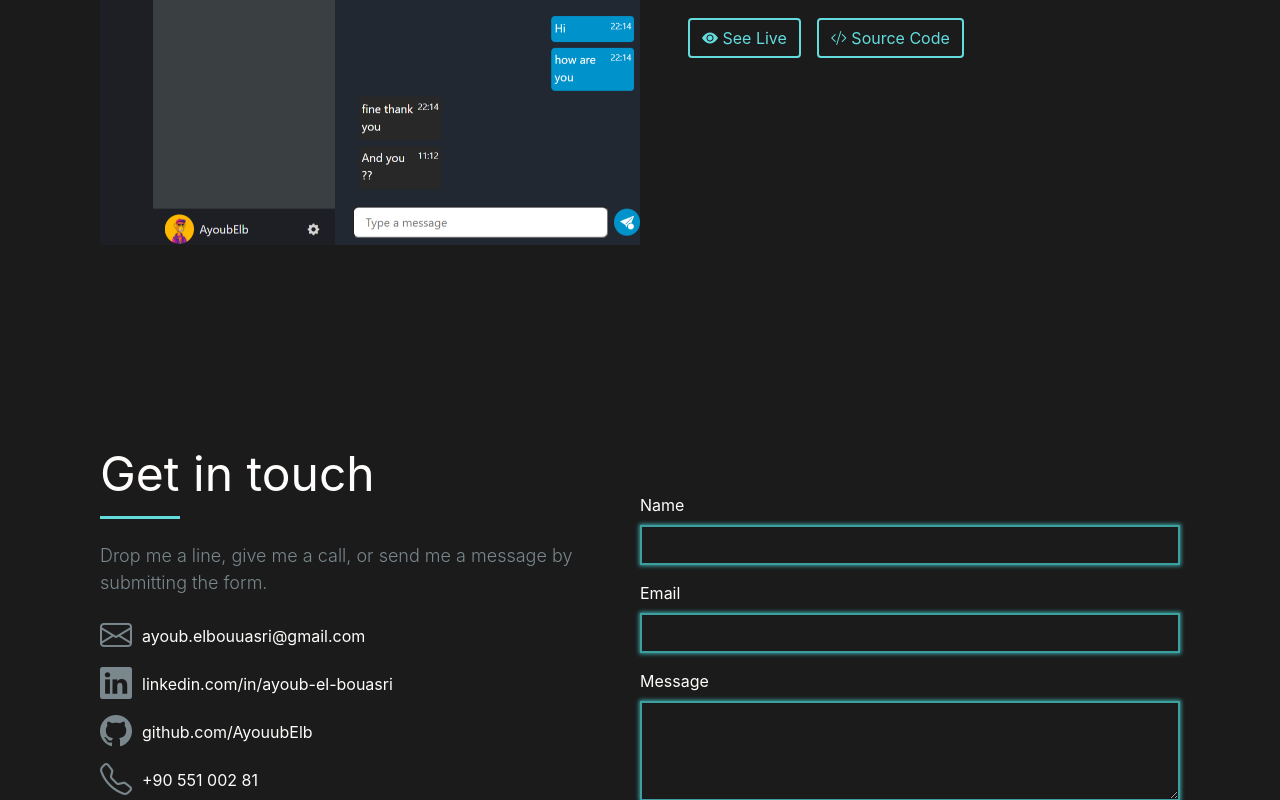
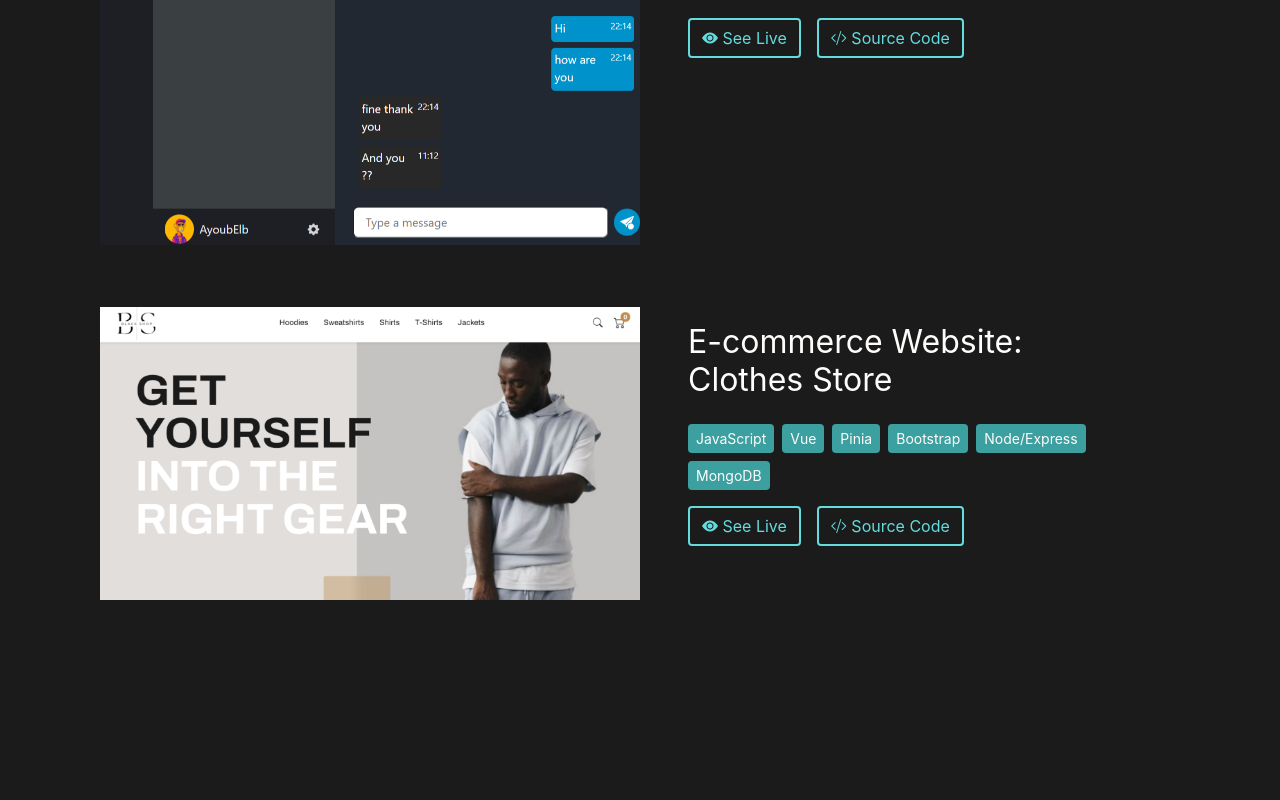
Before and after one commit to AyouubElb/portfolio, a Vue app: page / in a window 1280 px wide. Shown: the part 2512-3312 px from the top of the page. Built offline with nearby package versions, Linux system fonts and the light colour scheme.

Commit message:
new commit

```diff
--- a/src/views/HomeView.vue
+++ b/src/views/HomeView.vue
@@ -117,7 +117,7 @@
       <div class="projects-section-title">
         <h2>My projects</h2>
       </div>
-      <div class="projects-section-content grid-2">
+      <div class="projects-section-content grid-2" style="margin-bottom: 62px">
         <div
           class="project-image"
           data-aos="fade-right"
@@ -159,6 +159,49 @@
             <button class="btn">
               <a
                 href="https://github.com/AyouubElb/Realtime-Chat-App-client"
+                target="_blank"
+              >
+                <i class="bi bi-code-slash"></i>
+                Source Code
+              </a>
+            </button>
+          </div>
+        </div>
+      </div>
+      <div class="projects-section-content grid-2">
+        <div
+          class="project-image"
+          data-aos="fade-right"
+          data-aos-duration="500"
+          data-aos-easing="ease-in-out"
+        >
+          <img src="../assets/images/blackshop-screenshot.png" alt="" />
+        </div>
+        <div
+          class="project-text px-5 py-3"
+          data-aos="fade-left"
+          data-aos-duration="500"
+          data-aos-easing="ease-in-out"
+        >
+          <h3 class="mb-4">E-commerce Website: Clothes Store</h3>
+          <ul class="projects-tags-list d-flex gap-2 p-0">
+            <li class="projects-tag-item">JavaScript</li>
+            <li class="projects-tag-item">Vue</li>
+            <li class="projects-tag-item">Pinia</li>
+            <li class="projects-tag-item">Bootstrap</li>
+            <li class="projects-tag-item">Node/Express</li>
+            <li class="projects-tag-item">MongoDB</li>
+          </ul>
+          <div class="project-actions d-flex gap-3">
+            <button class="btn">
+              <a href="https://blackshop.onrender.com" target="_blank">
+                <i class="bi bi-eye-fill"></i>
+                See Live
+              </a>
+            </button>
+            <button class="btn">
+              <a
+                href="https://github.com/AyouubElb/Blackshop-Store-client"
                 target="_blank"
               >
                 <i class="bi bi-code-slash"></i>
```
Also changed, not shown: src/assets/images/blackshop-screenshot.png (added), src/assets/images/project1.jpg (deleted).
